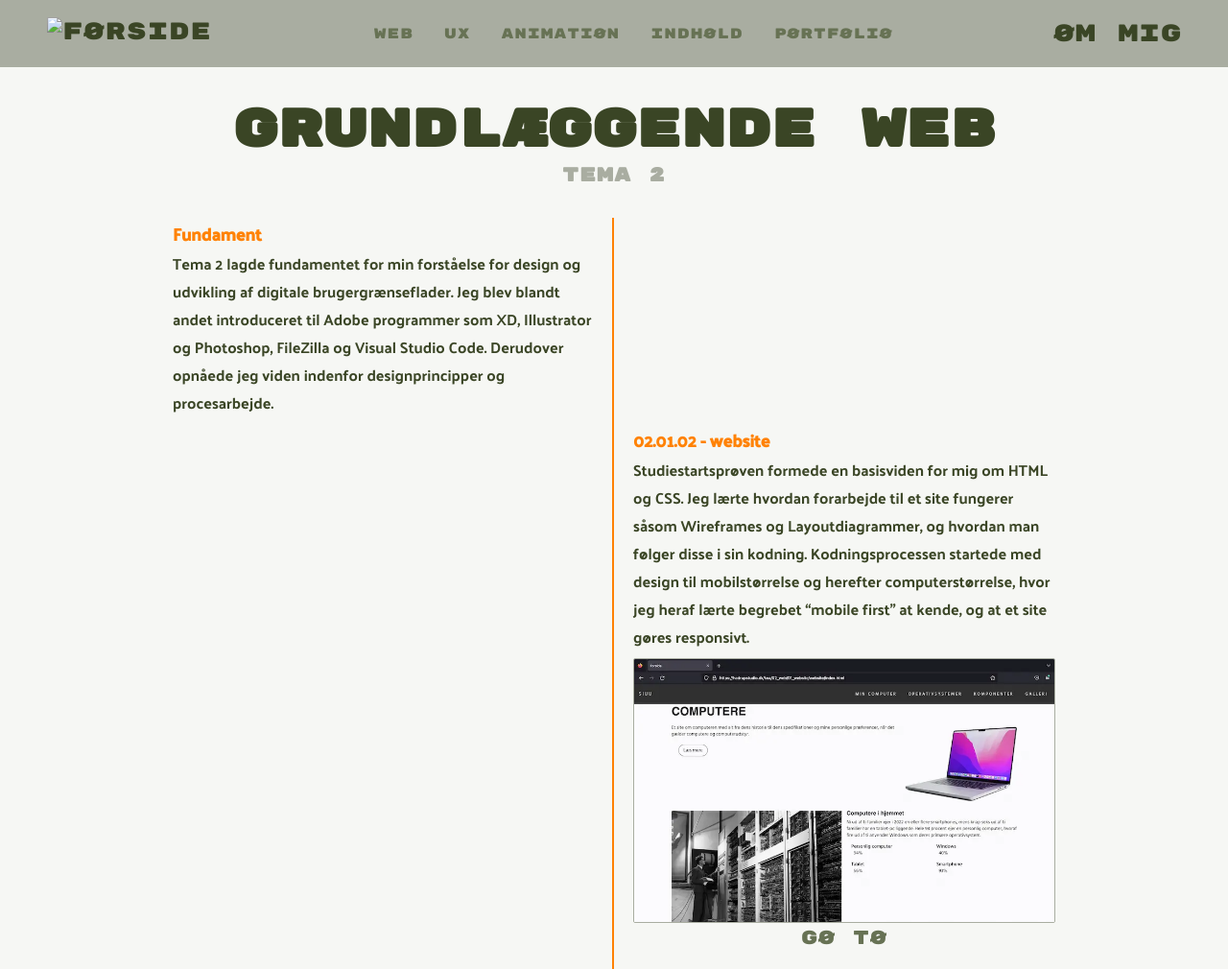
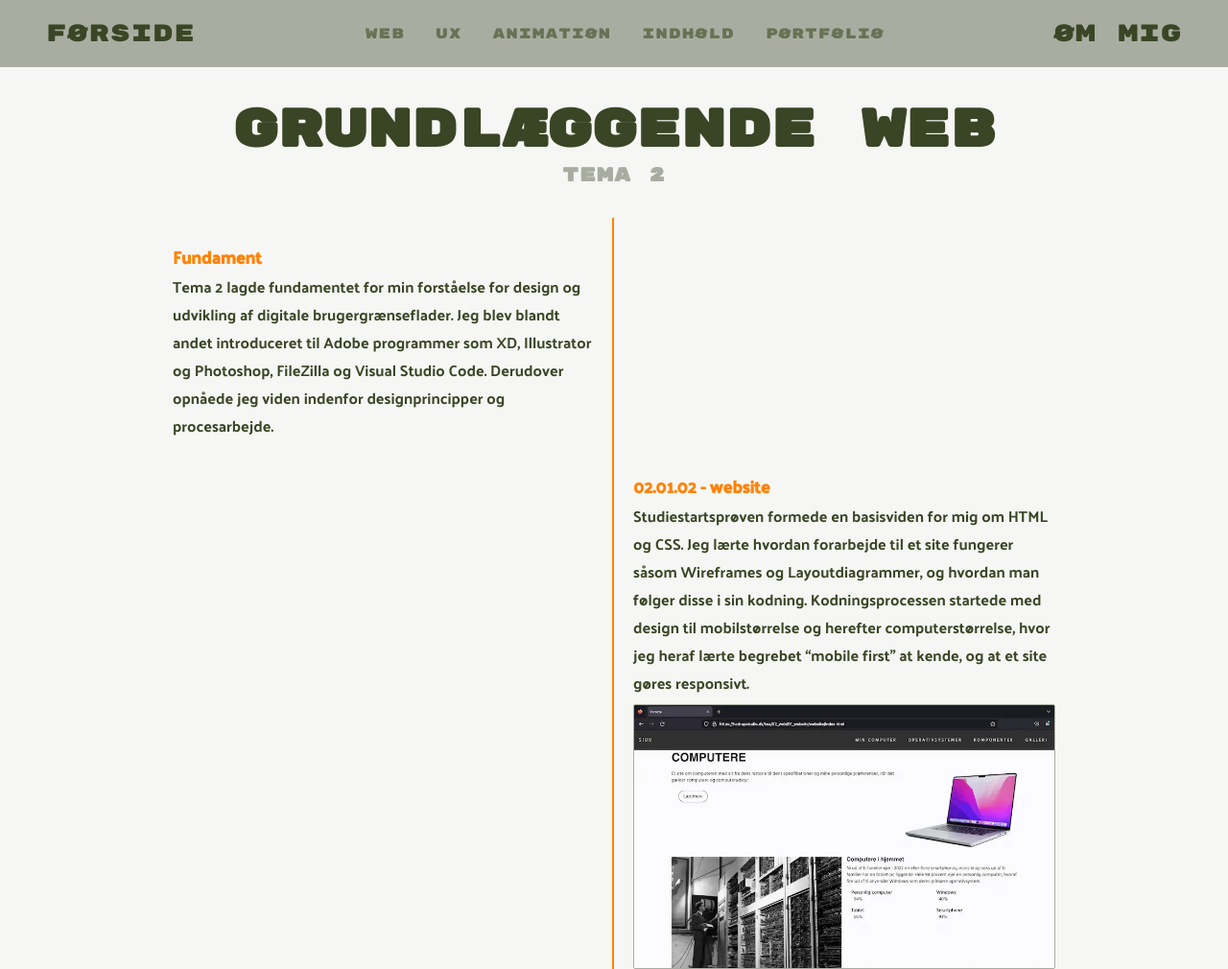
Before and after one commit to mati1980/portfolio, a plain HTML site: page tema2.html in a window 1280 px wide. Shown: the top 1010 px of the page at 96% size. Drawn offline with Linux system fonts and the light colour scheme.

Commit message:
små rettelser

```diff
--- a/style.css
+++ b/style.css
@@ -171,6 +171,7 @@ h2 {
 h3 {
   color: var(--farve5);
   font-size: 15px;
+  padding-top: 1.5rem;
 }
 
 h4 {
@@ -230,6 +231,7 @@ p {
 
 .ommig_h3 {
   text-transform: uppercase;
+  padding-top: 0;
 }
 
 .ommig_h4 {
--- a/tema2.html
+++ b/tema2.html
@@ -18,7 +18,7 @@
 <body>
     <header>
         <nav class="navbar">
-            <a href="index.html"><img src="" alt="førside" /></a>
+            <a href="index.html">Førside</a>
             <ul class="nav_menu">
                 <li><a class="nav_item" href="tema2.html">Web</a></li>
                 <li><a class="nav_item" href="tema3.html">UX</a></li>
```
Also changed, not shown: index.html (+1 -1 lines), ommig.html (+1 -1 lines), tema3.html (+1 -1 lines), tema4.html (+1 -1 lines), tema5.html (+1 -1 lines), tema6.html (+1 -1 lines).
